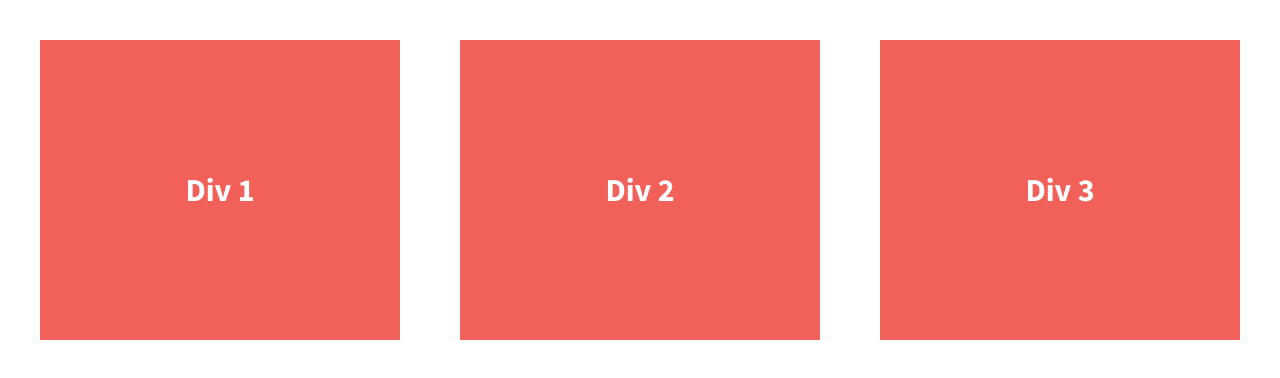
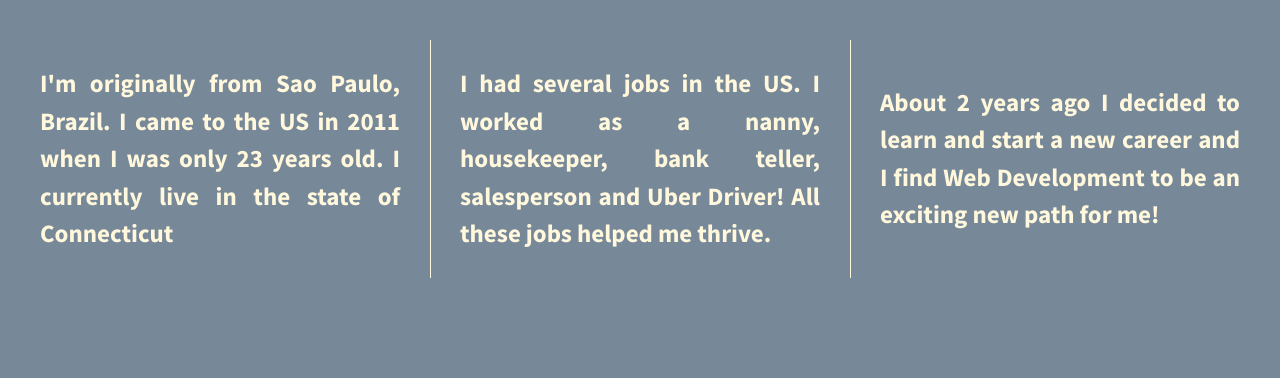
Before and after one commit to nanab210/Divs-flexbox, a plain HTML site: page index.html in a window 1280 px wide. Drawn offline with nearby package versions, Linux system fonts and the light colour scheme.

Commit message:
Added text to divs

```diff
--- a/css/main.css
+++ b/css/main.css
@@ -97,7 +97,7 @@ textarea {
 
 
 html {
-  background-color: #fff;
+  background-color: #778899;
   height: 100%;
 }
 
@@ -113,21 +113,24 @@ body {
   font-weight: 700;
   display: flex;
   justify-content: space-between;
+  flex-flow: row wrap;
+  align-items: center;
 }
 
 .div-1, .div-2, .div-3 {
   /*give the divs a width of 30%, add display:flex, set justify-content and align-items to center*/
-  color: #fff;
+  color: #FFF8DC;
   line-height: 1.5em;
-  font-size: 1.6em;
-  background-color: #f16059;
-  height: 300px;
+  font-size: 1.25em;
+  text-align: justify;
+  background-color: #778899;
+  height: auto;
   display: flex;
   width: 30%;
   justify-content: center;
   align-items: center;
+
 }
-
 
 
 
@@ -210,6 +213,17 @@ body {
    These examples override the primary ('mobile first') styles.
    Modify as content requires.
    ========================================================================== */
+
+   @media all and (min-width: 1200px) {
+    .div-1, .div-2, .div-3 {
+      flex-basis: 30%;
+    }
+
+    .div-1, .div-2 {
+      border-right: 1px solid #FFF8DC;
+      padding-right: 30px;
+    }
+}
 
 @media print,
        (-webkit-min-device-pixel-ratio: 1.25),
--- a/index.html
+++ b/index.html
@@ -23,13 +23,13 @@
 
         <section class="wrapper">
             <div class="div-1">
-                Div 1
+                <p>I'm originally from Sao Paulo, Brazil. I came to the US in 2011 when I was only 23 years old. I currently live in the state of Connecticut </p>
             </div>
             <div class="div-2">
-                Div 2
+                <p>I had several jobs in the US. I worked as a nanny, housekeeper, bank teller, salesperson and Uber Driver! All these jobs helped me thrive.</p>
             </div>
             <div class="div-3">
-                Div 3
+                <p>About 2 years ago I decided to learn and start a new career and I find Web Development to be an exciting new path for me!</p>
             </div>
         </section>
 
```
